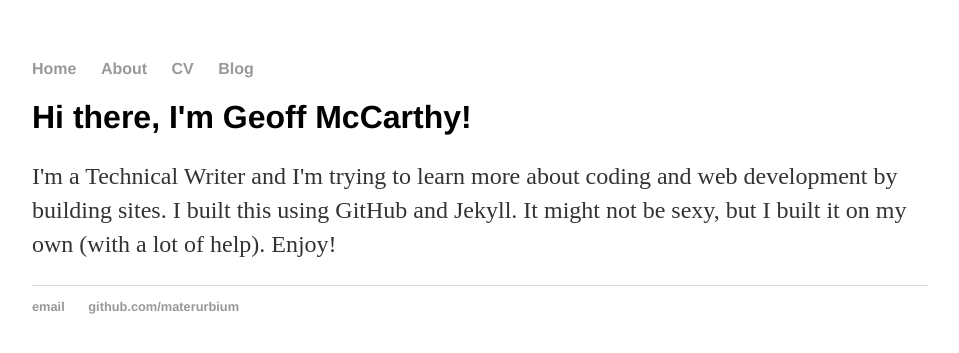
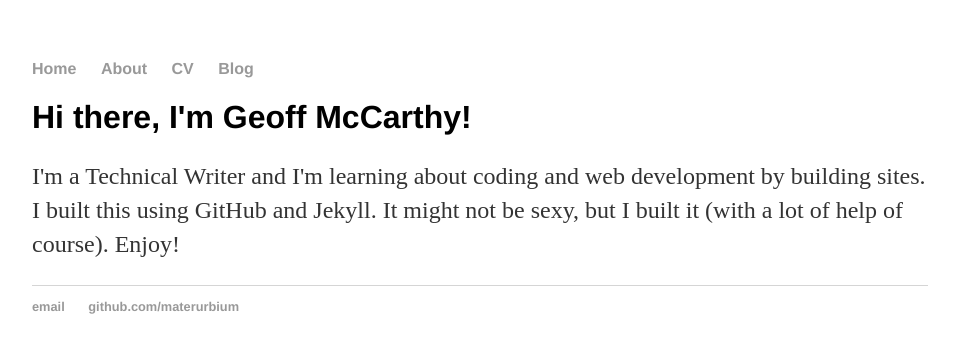
Before and after one commit to materurbium/github.io, a Jekyll site: the page index.html, which Jekyll copies as it is, in a window 1280 px wide. Shown: the top 353 px of the page, without its empty margins (160-1119 px from the left). Built offline with Jekyll 4.4.1, drawn with Linux system fonts in a browser that asks for light colours.

Commit message:
Update index.html

```diff
--- a/index.html
+++ b/index.html
@@ -17,7 +17,7 @@
 		<div class="container">
     		<div class="blurb">
         		<h1>Hi there, I'm Geoff McCarthy!</h1>
-				<p>I'm a Technical Writer and I'm trying to learn more about coding and web development by building sites. I built this using GitHub and Jekyll. It might not be sexy, but I built it on my own (with a lot of help). Enjoy!</p>
+				<p>I'm a Technical Writer and I'm learning about coding and web development by building sites. I built this using GitHub and Jekyll. It might not be sexy, but I built it (with a lot of help of course). Enjoy!</p>
     		</div><!-- /.blurb -->
 		</div><!-- /.container -->
 		<footer>
```
